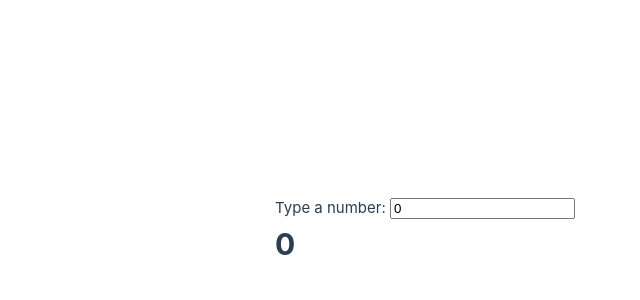
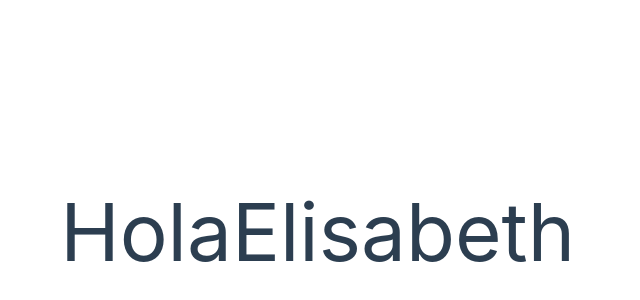
Before and after one commit to JoseDavidFull/Codigo, a Vue app in the folder DesarrolloWeb/mi_primer_vue/: page / in a window 1280 px wide. Shown: the part 168-468 px from the top of the page, without its empty margins (65-705 px from the left). Built offline with nearby package versions, Linux system fonts and the light colour scheme.

Commit message:
new code

```diff
--- a/DesarrolloWeb/mi_primer_vue/src/App.vue
+++ b/DesarrolloWeb/mi_primer_vue/src/App.vue
@@ -1,30 +1,20 @@
 <script setup>
-import { ref, reactive, watch } from 'vue'
-import gsap from 'gsap'
+/*Ajuste de Tamaño Dinámico:
+Crea un componente con un elemento de texto.
+Utiliza estilos en tiempo real para ajustar dinámicamente el tamaño de
+fuente del texto en función de la longitud del contenido. */
 
-const number = ref(0)
-const tweened = reactive({
-  number: 0
-})
+const palabra = "HolaElisabeth"
 
-watch(
-  number,
-  (n) => {
-    gsap.to(tweened, { duration: 1, number: Number(n) || 0 })
-  }
-)
 </script>
 
 <template>
-  <div class="demo">
-    Type a number: <input v-model.number="number" />
-    <p class="big-number">{{ tweened.number.toFixed(0) }}</p>
-  </div>
+    <div>
+        <p v-bind:style="{'font-size' : '80px'}">{{ palabra }}</p>
+    </div>
 </template>
 
-<style>
-.big-number {
-  font-weight: bold;
-  font-size: 2em;
-}
+<style scoped>
+
+
 </style>
```
